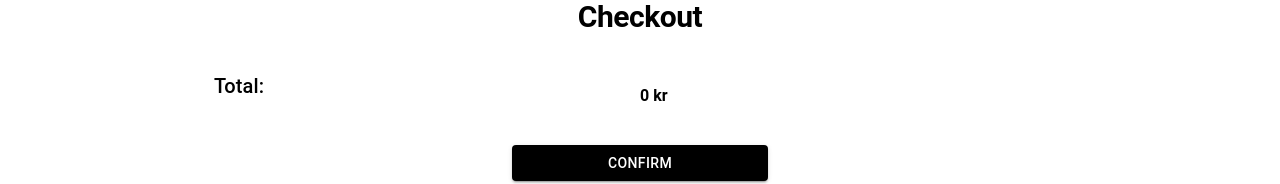
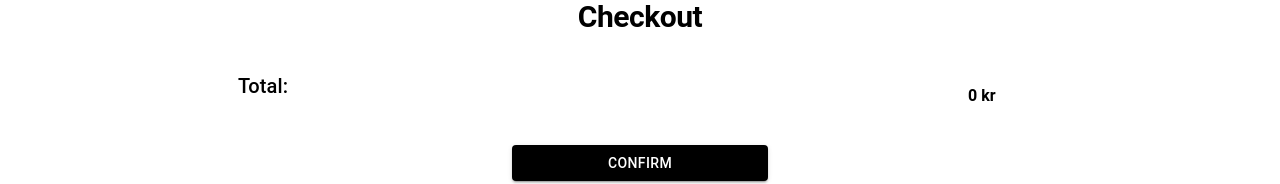
Before and after one commit to iiddaa96/luxe, a Next.js app: page /checkout in a window 1280 px wide. Shown: the part 143-327 px from the top of the page. Built offline with nearby package versions, Linux system fonts and the light colour scheme.

Commit message:
change styling to totalprice and total

```diff
--- a/app/checkout/Checkout.tsx
+++ b/app/checkout/Checkout.tsx
@@ -36,30 +36,24 @@ const Checkout = () => {
       <Grid container spacing={3}>
         <CartItems cart={cart} />
       </Grid>
-      <Grid
-        container
-        sx={{
-          // alignItems: "center",
-          marginTop: "20px",
-          fontFamily: "Roboto, sans-serif",
-        }}
-      >
+      <Grid container sx={{ marginTop: "20px" }}>
         <Grid item xs={12} sm={6}>
-          <Box>
+          <Box sx={{ marginLeft: "1.5rem" }}>
             <Typography variant="h6">Total:</Typography>
           </Box>
         </Grid>
         <Grid item xs={12} sm={6}>
-          <div
-            style={{
+          <Box
+            sx={{
               fontWeight: "bold",
               display: "inline-block",
               verticalAlign: "middle",
+              marginLeft: "20.5rem",
             }}
           >
             {" "}
             <TotalPrice cart={cart} />
-          </div>
+          </Box>
         </Grid>
       </Grid>
       {/* <Confirm knapp, renderar till confirm sidan /> */}
```
